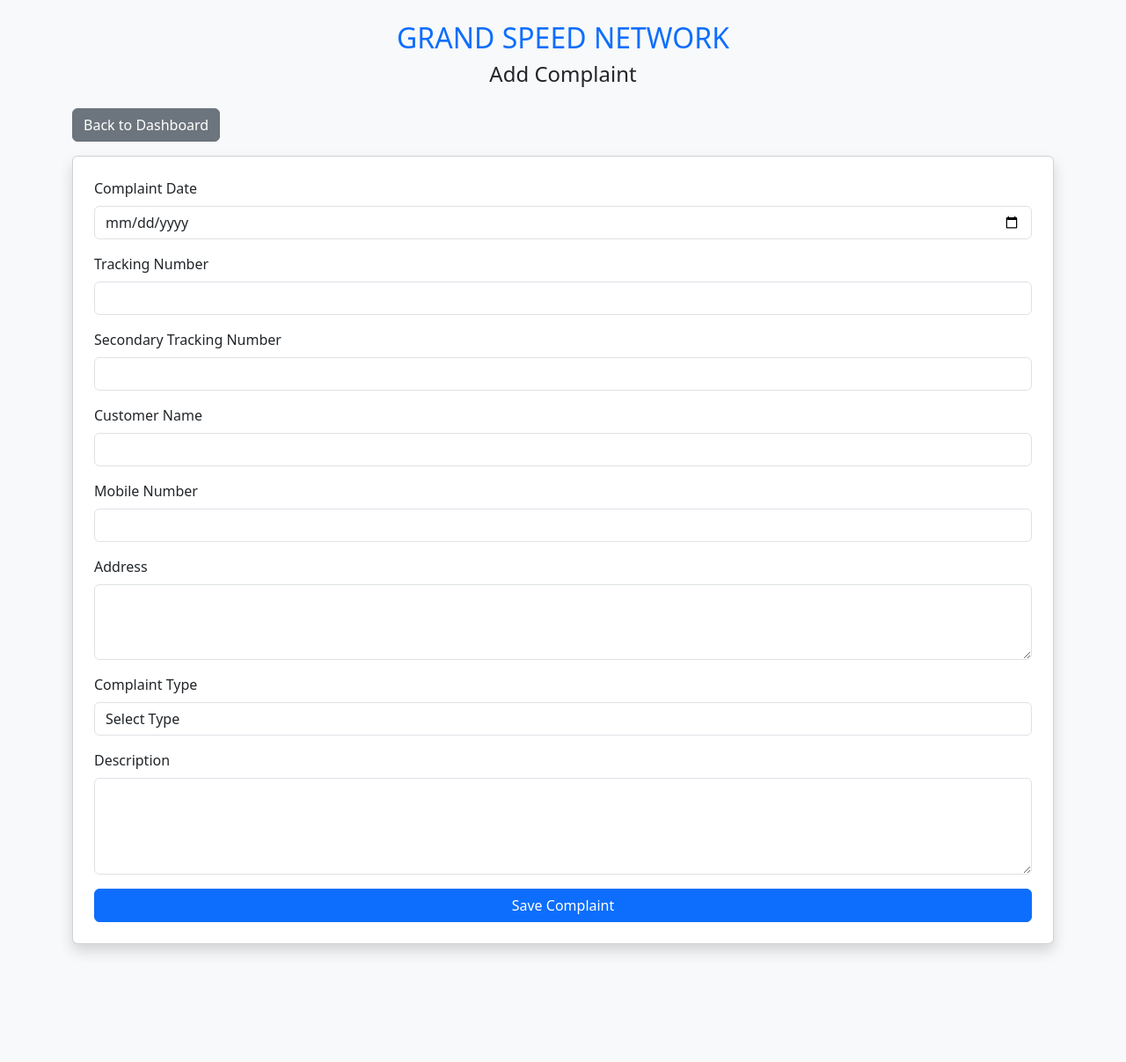
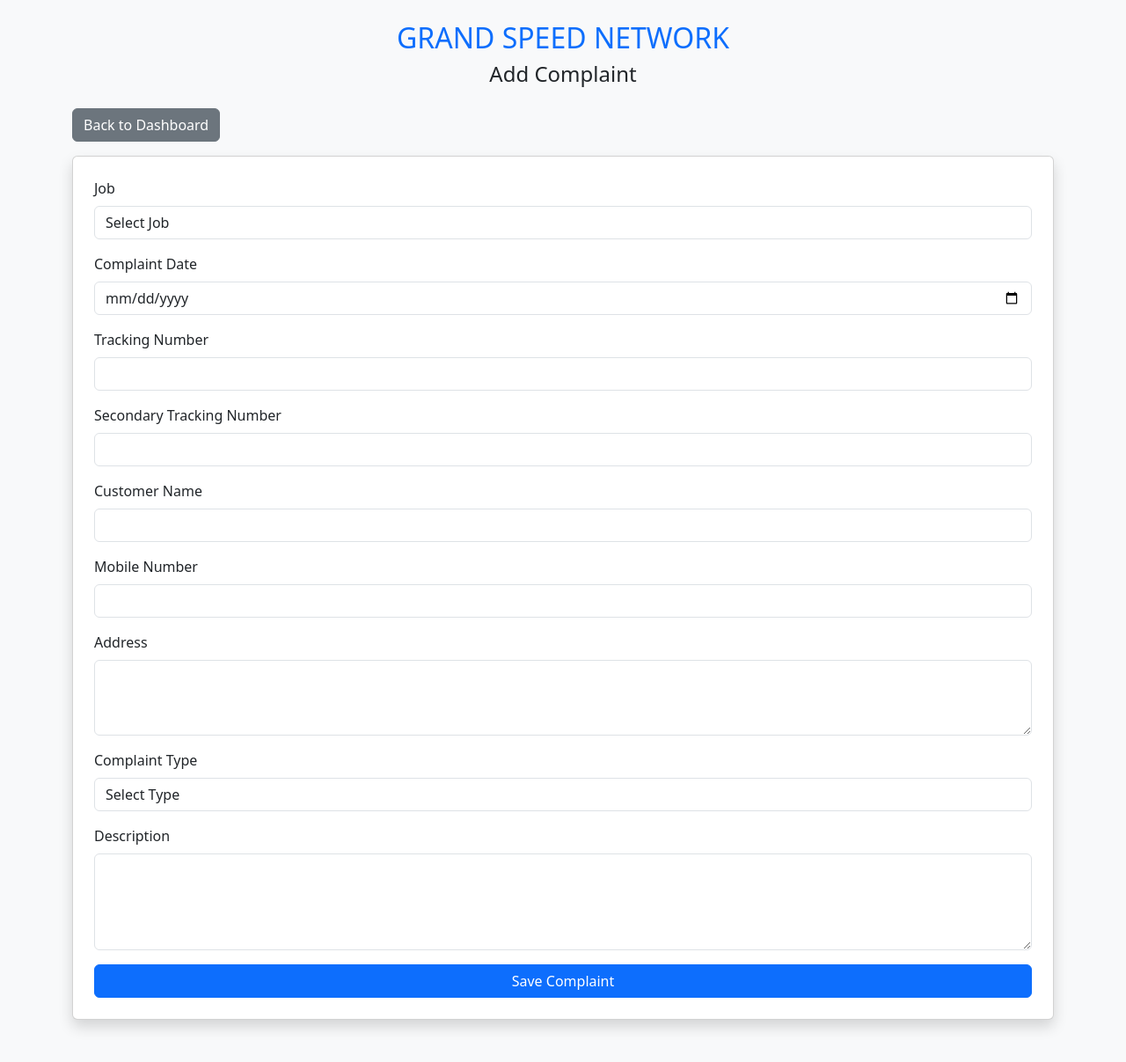
Before and after one commit to localgrowdigital-tech/gsn-complaints, a PHP site: page /add-complaint.php in a window 1280 px wide. Shown: the whole page at 88% size. Before the commit the page ends 1084 px from the top, so only its background shows below. Run offline with PHP 8.4, Linux system fonts and the light colour scheme; the visitor is signed in with stand-in values (Sample User, id 1); data that the repository does not hold is empty.

Commit message:
Add job selection to complaints

```diff
--- a/add-complaint.php
+++ b/add-complaint.php
@@ -64,6 +64,22 @@ if (mysqli_query($conn, $sql)) {
 
     <form method="POST" class="card p-4 shadow">
 
+        <label class="form-label">Job</label>
+
+        <select name="job_id" class="form-control mb-3" required>
+
+        <option value="">Select Job</option>
+
+        <?php while($job = mysqli_fetch_assoc($jobs)) { ?>
+
+        <option value="<?php echo $job['id']; ?>">
+        <?php echo $job['job_name']; ?>
+        </option>
+
+        <?php } ?>
+
+        </select>
+
         <label class="form-label">Complaint Date</label>
         <input type="date" name="complaint_date" required class="form-control mb-3">
 
```
